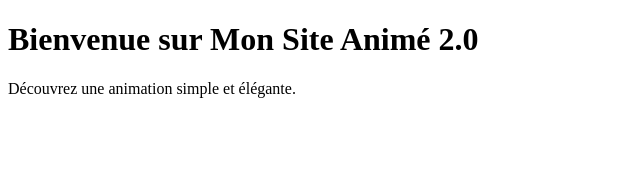
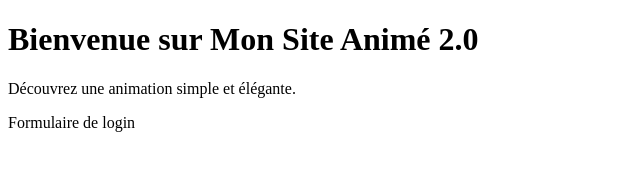
Before and after one commit to ritelg/formation-git, a plain HTML site: page index.html in a window 1280 px wide. Shown: the whole page, without its empty margins (0-640 px from the left). Drawn offline with Linux system fonts and the light colour scheme.

Commit message:
add login form

```diff
--- a/index.html
+++ b/index.html
@@ -7,5 +7,8 @@
 <body>
     <h1>Bienvenue sur Mon Site Animé 2.0</h1>
     <p>Découvrez une animation simple et élégante.</p>
+    <form>
+	    Formulaire de login
+    </form>
 </body>
 </html>
```
